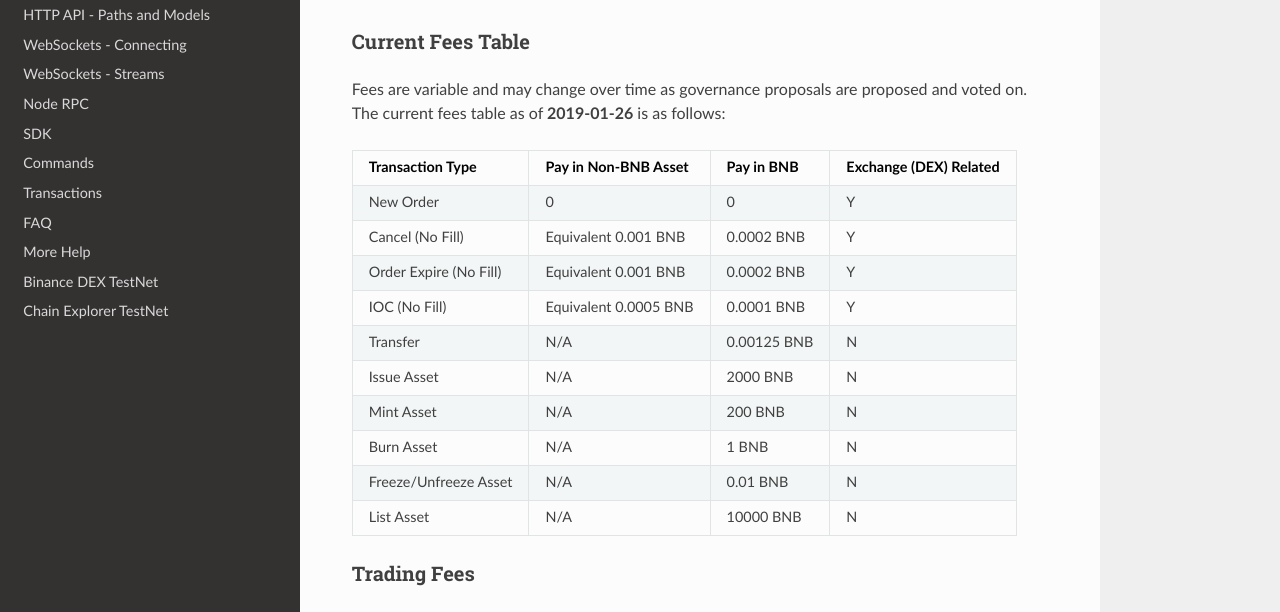
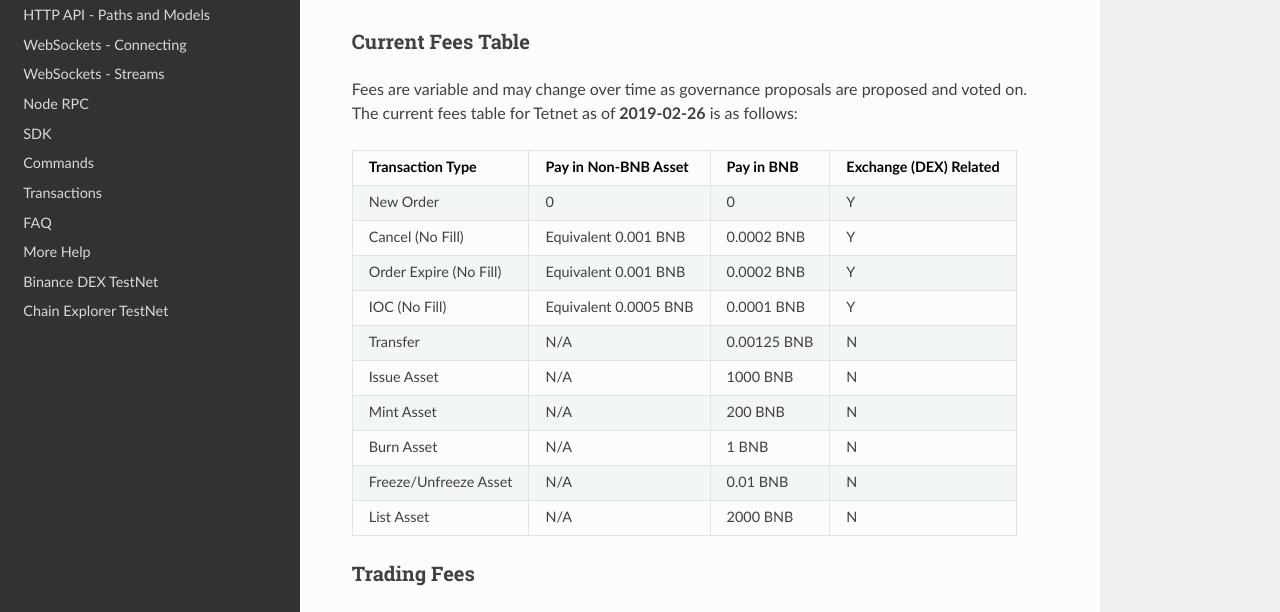
Before and after one commit to yash-sharma1/docs-site, an MkDocs documentation site: the page built from docs/trading-spec.md, in a window 1280 px wide and 900 px high, scrolled down 2179 px. Shown: the part 178-790 px from the top of the window. Built offline with MkDocs 1.6.1, drawn with Linux system fonts in a browser that asks for light colours; nearby versions of some CDN libraries.

Commit message:
changed fees for issue and list.

```diff
--- a/docs/trading-spec.md
+++ b/docs/trading-spec.md
@@ -90,7 +90,7 @@
 
 ### Current Fees Table
 
-Fees are variable and may change over time as governance proposals are proposed and voted on. The current fees table as of **2019-01-26** is as follows:
+Fees are variable and may change over time as governance proposals are proposed and voted on. The current fees table for Tetnet as of **2019-02-26** is as follows:
 
 Transaction Type | Pay in Non-BNB Asset | Pay in BNB | Exchange (DEX) Related
 -- | -- | -- | --
@@ -99,11 +99,11 @@
 Order Expire (No Fill) | Equivalent 0.001 BNB | 0.0002 BNB | Y
 IOC (No Fill) | Equivalent 0.0005 BNB | 0.0001 BNB | Y
 Transfer | N/A | 0.00125 BNB | N
-Issue Asset | N/A | 2000 BNB | N
+Issue Asset | N/A | 1000 BNB | N
 Mint Asset | N/A | 200 BNB | N
 Burn Asset | N/A | 1 BNB | N
 Freeze/Unfreeze Asset | N/A | 0.01 BNB | N
-List Asset | N/A | 10000 BNB | N
+List Asset | N/A | 2000 BNB | N
 
 ### Trading Fees
 
```
